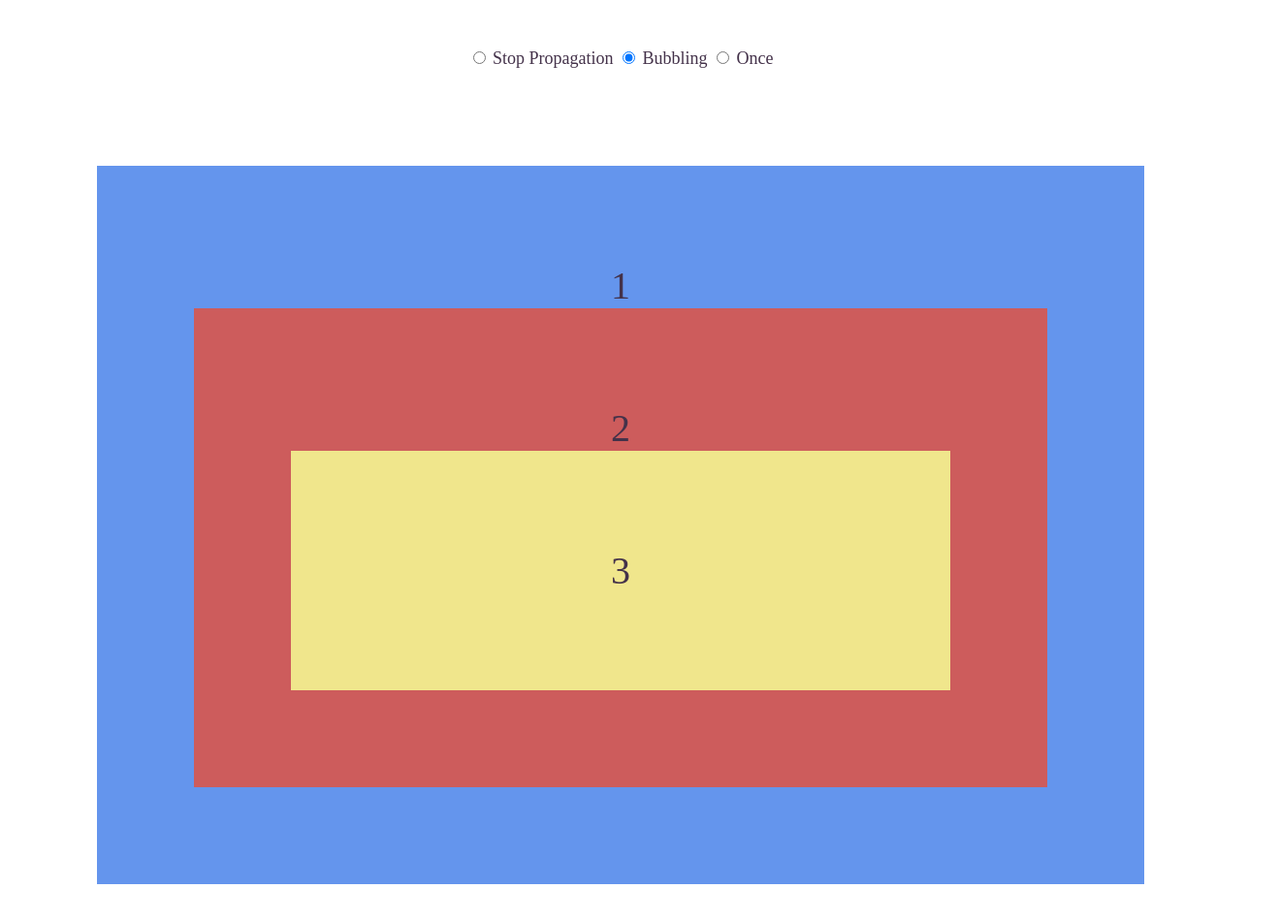
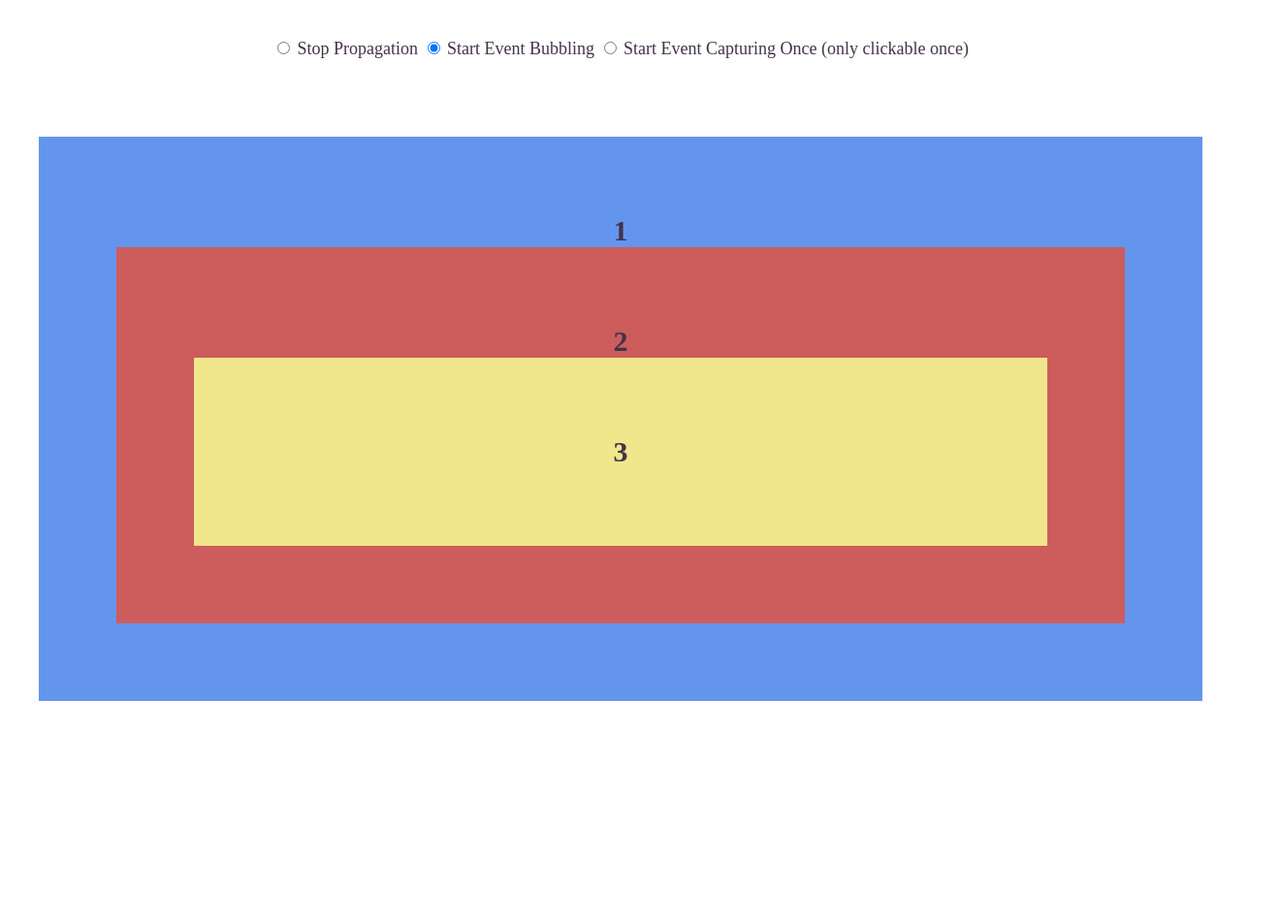
Before and after one commit to miayam/js30, a plain HTML site: page day25/index.html in a window 1280 px wide. Shown: the whole page at 97% size, 1320 px wide, since content can reach past the window. After the commit the page ends 883 px from the top, so only its background shows below. Drawn offline with Linux system fonts and the light colour scheme.

Commit message:
Change style for a bit.

```diff
--- a/day25/index.html
+++ b/day25/index.html
@@ -9,9 +9,9 @@
     <input id="stopPropagation" type="radio" name="option[]">
     <label for="stopPropagation">Stop Propagation</label>
     <input id="bubble" type="radio" name="option[]" checked>
-    <label for="bubble">Bubbling</label>
+    <label for="bubble">Start Event Bubbling</label>
     <input id="once" type="radio" name="option[]">
-    <label for="once">Once</label>
+    <label for="once">Start Event Capturing Once (only clickable once)</label>
   <div>
 
   <div class="clickable one">
@@ -37,17 +37,23 @@
     box-sizing: inherit;
   }
 
+  .bod {
+    margin: -40px;
+  }
+
   .options {
     font-size: 18px;
-    padding: 50px 0;
+    font-weight: 200;
+    padding: 80px 0;
   }
 
   div {
-    font-size: 40px;
+    font-size: 30px;
     text-align: center;
+    font-weight: bold;
     color: #44324a;
     width: 100%;
-    padding: 100px;
+    padding: 80px;
   }
 
   .one {
```
